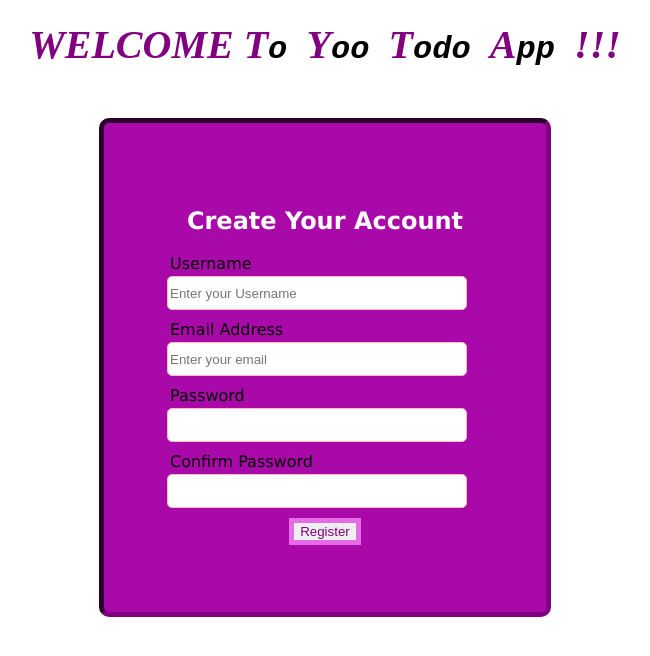
After one commit to MateerialRepo/todo, a PHP site: page /registration.html in a window 1280 px wide. The commit adds this page. Shown: the top 656 px of the page, without its empty margins (315-965 px from the left). Run offline with PHP 8.4, Linux system fonts and the light colour scheme.

Commit message:
created the login form, created todo database, inserted registration table

```diff
--- /dev/null
+++ b/registration.html
@@ -0,0 +1,36 @@
+<!DOCTYPE html>
+<html lang="en">
+<head>
+    <meta charset="UTF-8">
+    <meta name="viewport" content="width=device-width, initial-scale=1.0">
+    <title>TODO APP</title>
+    <link rel="stylesheet" href="style.css">
+</head>
+<body>
+    <h1 class = "wel"><span class ="span">WELCOME T</span>o <span class="span">Y</span>oo
+        <span class="span">T</span>odo <span class="span">A</span>pp <span class="span">!!!</span> </h1>
+    <form action="login.html" method= "POST">
+        <h2 style= "text-align: center; color: white;">Create Your Account</h2>
+        <div class="registration">
+            <label for="username">Username</label>
+            <input type="text" name="username" required placeholder="Enter your Username">
+        </div>
+        <div class="registration">
+            <label for="email">Email Address</label>
+            <input type="email" name="email" required placeholder="Enter your email">
+        </div>
+        <div class="registration">
+            <label for="password">Password</label>
+            <input type="password" name="password" required>
+        </div>
+        <div class="registration">
+            <label for="password"> Confirm Password</label>
+            <input type="password" name="confirm_password" required>
+        </div>
+        <div class="submit">
+            <!-- <label for="register">Register</label> -->
+            <input type="submit" value="Register">
+        </div>
+    </form>
+</body>
+</html>
--- a/style.css
+++ b/style.css
@@ -1,6 +1,6 @@
 
 form{
-    width:30%;
+    width:25%;
     background-color:rgb(168, 9, 168);
     border: thick inset;
     border-color: purple;
@@ -43,3 +43,7 @@ form{
     font-size: 40px;
     font-family: serif;
 }
+.forgot{
+    color:rgb(184, 173, 247);
+    text-align: right;
+}
```
Also changed, not shown: database.php (added, +29 -0 lines), login.html (added, +31 -0 lines), registrationForm.html (deleted, +0 -37 lines).
